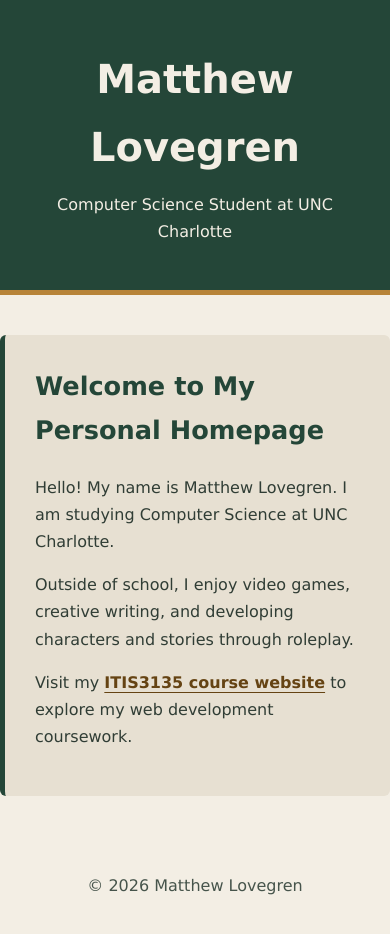
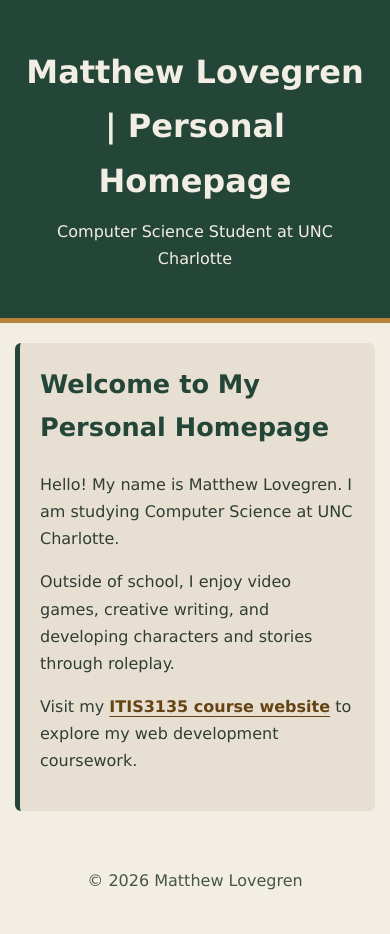
Before and after one commit to mlovegre/mlovegre.github.io, a plain HTML site: page index.html in a window 390 px wide. Drawn offline with Linux system fonts and the light colour scheme.

Commit message:
Update index.html

```diff
--- a/index.html
+++ b/index.html
@@ -72,6 +72,18 @@
         color: #46544b;
         text-align: center;
     }
+
+    @media (max-width: 600px) {
+        main {
+            margin: 20px 15px;
+            padding: 20px;
+        }
+
+        h1 {
+            font-size: 2rem;
+        }
+    }
+
 </style>
 
     <script src="https://lint.page/kit/4d0fe3.js" crossorigin="anonymous"></script>
@@ -79,7 +91,7 @@
 </head>
 <body>
     <header>
-        <h1>Matthew Lovegren</h1>
+        <h1>Matthew Lovegren | Personal Homepage</h1>
         <p>Computer Science Student at UNC Charlotte</p>
     </header>
 
```
